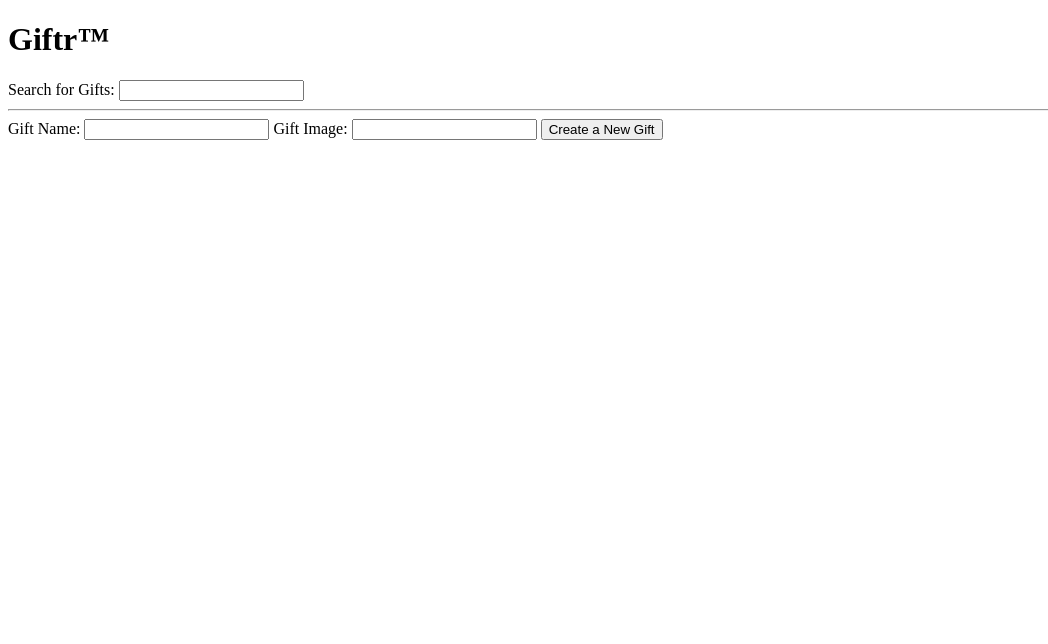
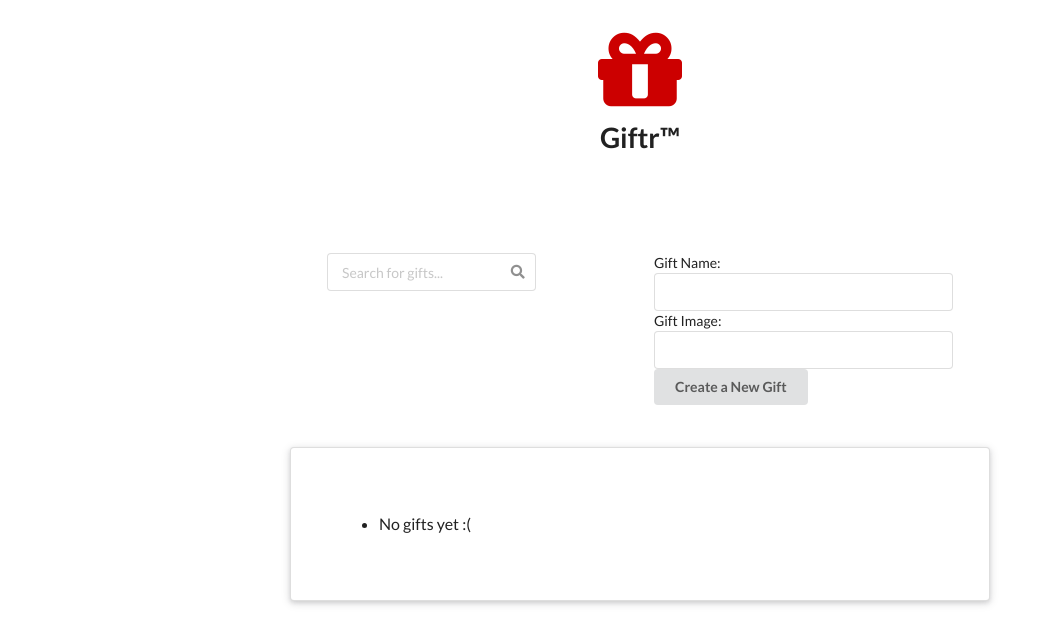
Before and after one commit to zachpardee/giftr-dom-crud-denver-web-career-031119, a plain HTML site: page index.html in a window 1280 px wide. Shown: the whole page, without its empty margins (0-1048 px from the left). Drawn offline with nearby package versions, Linux system fonts and the light colour scheme.

Commit message:
Add styling to giftr

```diff
--- a/index.html
+++ b/index.html
@@ -2,25 +2,65 @@
 <html lang="en" dir="ltr">
   <head>
     <meta charset="utf-8">
+    <link rel="stylesheet" href="https://cdn.jsdelivr.net/npm/semantic-ui@2.3.3/dist/semantic.min.css">
+    <link rel="stylesheet" href="src/index.css"></script>
     <script src="src/eventHandlers.js" charset="utf-8"></script>
     <script src="src/giftData.js" charset="utf-8"></script>
     <script src="src/index.js" charset="utf-8"></script>
     <title>DOM Crud Practice Giftr™</title>
   </head>
   <body>
-    <h1>Giftr™</h1>
-    <label for="filter">Search for Gifts: </label>
-    <input id="filter-input" type="text" name="filter" value="">
-    <br>
-    <hr>
+    <h1 class="ui center aligned icon header" id="giftr-header">
+      <i class="gift icon" id="gift-icon"></i>
+      Giftr™
+    </h1>
 
-    <form id="gift-form" action="index.html" method="post">
-      <label for="name">Gift Name: </label>
-      <input id="gift-name-input" type="text" name="name" value="">
-      <label for="image">Gift Image: </label>
-      <input id="gift-image-input" type="text" name="image" value="">
-      <button id="gift-form-button" type="submit" name="button">Create a New Gift</button>
-    </form>
+    <div class="ui grid">
+      <div class="row"></div>
+      <div class="row"></div>
+      <div class="row"></div>
+      <div class="row">
+        <div class="four wide column"></div>
+        <div class="four wide column">
 
+          <!-- CODE FOR SEARCH FORM -->
+          <div class="ui icon input">
+            <input id="filter-input" type="text" name="filter" value="" placeholder="Search for gifts...">
+            <i class="search icon"></i>
+          </div>
+
+          <!-- END CODE FOR SEARCH FORM -->
+
+        </div>
+        <div class="four wide column">
+
+          <!-- CODE FOR NEW GIFT FORM -->
+          <form id="new-gift-form" class="ui form" action="index.html" method="POST">
+            <label for="name">Gift Name: </label>
+            <input id="gift-name-input" type="text" name="name" value="">
+            <label for="image">Gift Image: </label>
+            <input id="gift-image-input" type="text" name="image" value="">
+            <br>
+            <button id="gift-form-button" type="submit" name="button" class="ui button">Create a New Gift</button>
+          </form>
+          <!-- END CODE FOR NEW GIFT FORM -->
+
+        </div>
+        <div class="two wide column"></div>
+      </div>
+      <div class="row">
+        <div class="two wide column"></div>
+        <div class="ui raised very padded text container segment">
+
+          <!-- CODE FOR LIST OF GIFTS -->
+          <ul class="gift-list">
+            <li>No gifts yet :(</li>
+          </ul>
+          <!-- ENDCODE FOR LIST OF GIFTS -->
+
+        </div>
+        <div class="two wide column"></div>
+      </div>
+    </div>
   </body>
 </html>
--- a/src/eventHandlers.js
+++ b/src/eventHandlers.js
@@ -0,0 +1 @@
+// You can add your event handlers here!
--- a/src/giftData.js
+++ b/src/giftData.js
@@ -9,5 +9,15 @@ const gifts = [
     name: 'fancy pens',
     image:
       'https://slimages.macysassets.com/is/image/MCY/products/1/optimized/3826001_fpx.tif?op_sharpen=1&wid=500&hei=613&fit=fit,1&$filtersm$'
+  },
+  {
+    id: 3,
+    name: "cap'n crunch",
+    image: 'https://pics.drugstore.com/prodimg/576126/900.jpg'
+  },
+  {
+    id: 4,
+    name: 'the last dab',
+    image: 'https://cdn.shopify.com/s/files/1/2086/9287/products/LAstdabReduxx_1024x1024-1_1024x1024.jpg?v=1527778720'
   }
 ]
--- /dev/null
+++ b/src/index.css
@@ -0,0 +1,26 @@
+#giftr-header {
+    margin-top: 2rem;
+}
+
+#gift-icon {
+    color: #CC0000;
+}
+
+#gift-icon:hover {
+    animation: shake 0.7s;
+    animation-iteration-count: infinite;
+}
+
+@keyframes shake {
+    0% { transform: translate(1px, 1px) rotate(0deg); }
+    10% { transform: translate(-1px, -2px) rotate(-1deg); }
+    20% { transform: translate(-3px, 0px) rotate(1deg); }
+    30% { transform: translate(3px, 2px) rotate(0deg); }
+    40% { transform: translate(1px, -1px) rotate(1deg); }
+    50% { transform: translate(-1px, 2px) rotate(-1deg); }
+    60% { transform: translate(-3px, 1px) rotate(0deg); }
+    70% { transform: translate(3px, 1px) rotate(-1deg); }
+    80% { transform: translate(-1px, -1px) rotate(1deg); }
+    90% { transform: translate(1px, 2px) rotate(0deg); }
+    100% { transform: translate(1px, -2px) rotate(-1deg); }
+}
--- a/src/index.js
+++ b/src/index.js
@@ -1,4 +1,4 @@
 document.addEventListener('DOMContentLoaded', () => {
-  console.log('DOM has been fully loaded and parsed')
+  console.log('DOM has been fully loaded')
   console.table(gifts)
 })
```
Also changed, not shown: db.json (+10 -0 lines), 1 other file.
